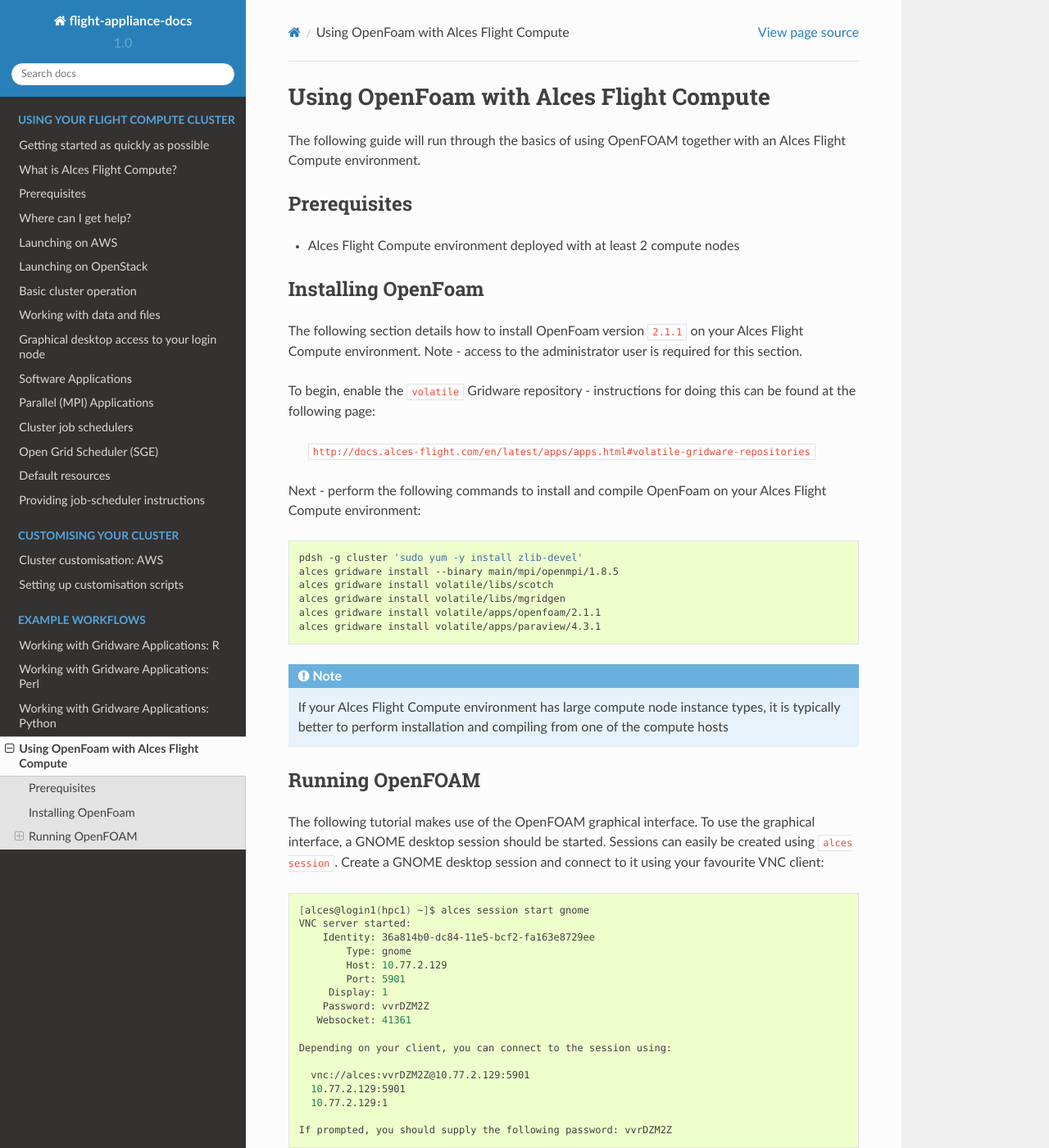
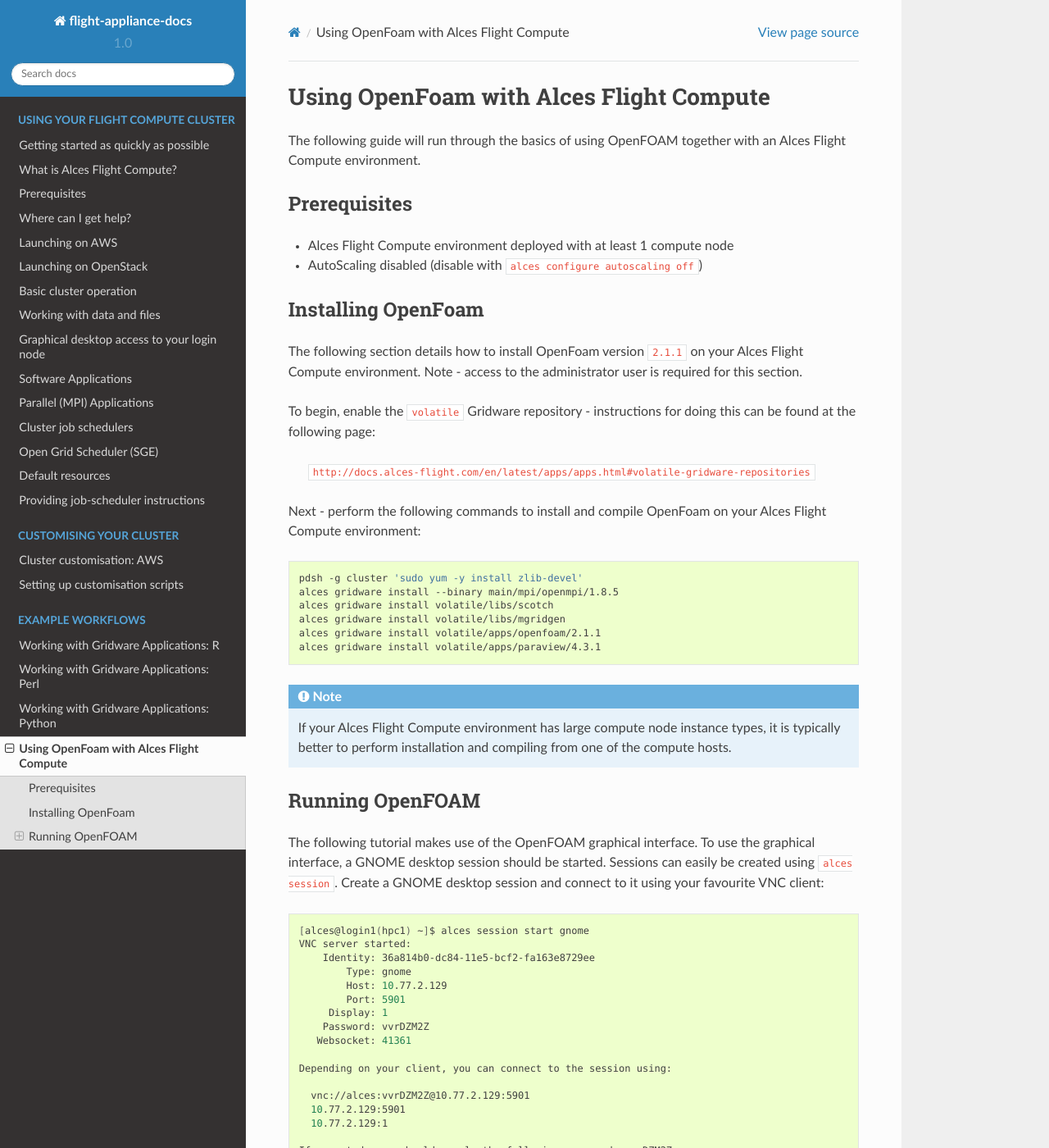
Before and after one commit to alces-software/flight-appliance-docs, a Sphinx documentation site: the page built from docs/source/getting-started/environment-usage/using-openfoam-with-alces-flight-compute.rst, in a window 1280 px wide and 1400 px high. Shown: the whole window at 82% size. Built offline with Sphinx 7.4.7 and the Read the Docs theme 2.0.0, drawn with Linux system fonts in a browser that asks for light colours; pages that are not in the unit, such as notebooks, are missing from menus.

Commit message:
Note that AutoScaling must be disabled - Refs #16

```diff
--- a/docs/source/getting-started/environment-usage/using-openfoam-with-alces-flight-compute.rst
+++ b/docs/source/getting-started/environment-usage/using-openfoam-with-alces-flight-compute.rst
@@ -8,8 +8,8 @@
 Prerequisites
 -------------
 
--  Alces Flight Compute environment deployed with at least 2 compute nodes
-
+-  Alces Flight Compute environment deployed with at least 1 compute node
+-  AutoScaling disabled (disable with ``alces configure autoscaling off``)
 
 Installing OpenFoam
 -------------------
@@ -32,7 +32,7 @@
     alces gridware install volatile/apps/paraview/4.3.1
 
 
-.. note:: If your Alces Flight Compute environment has large compute node instance types, it is typically better to perform installation and compiling from one of the compute hosts
+.. note:: If your Alces Flight Compute environment has large compute node instance types, it is typically better to perform installation and compiling from one of the compute hosts.
 
 Running OpenFOAM
 ----------------
```
